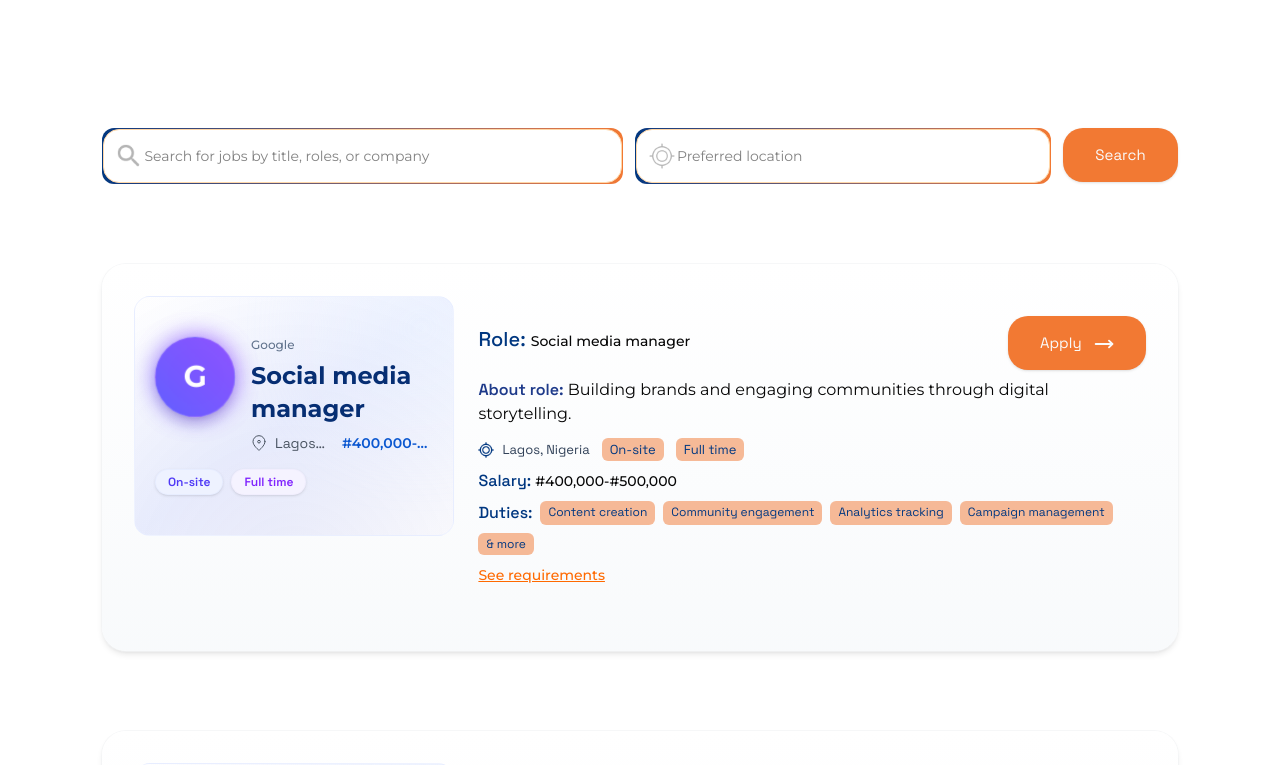
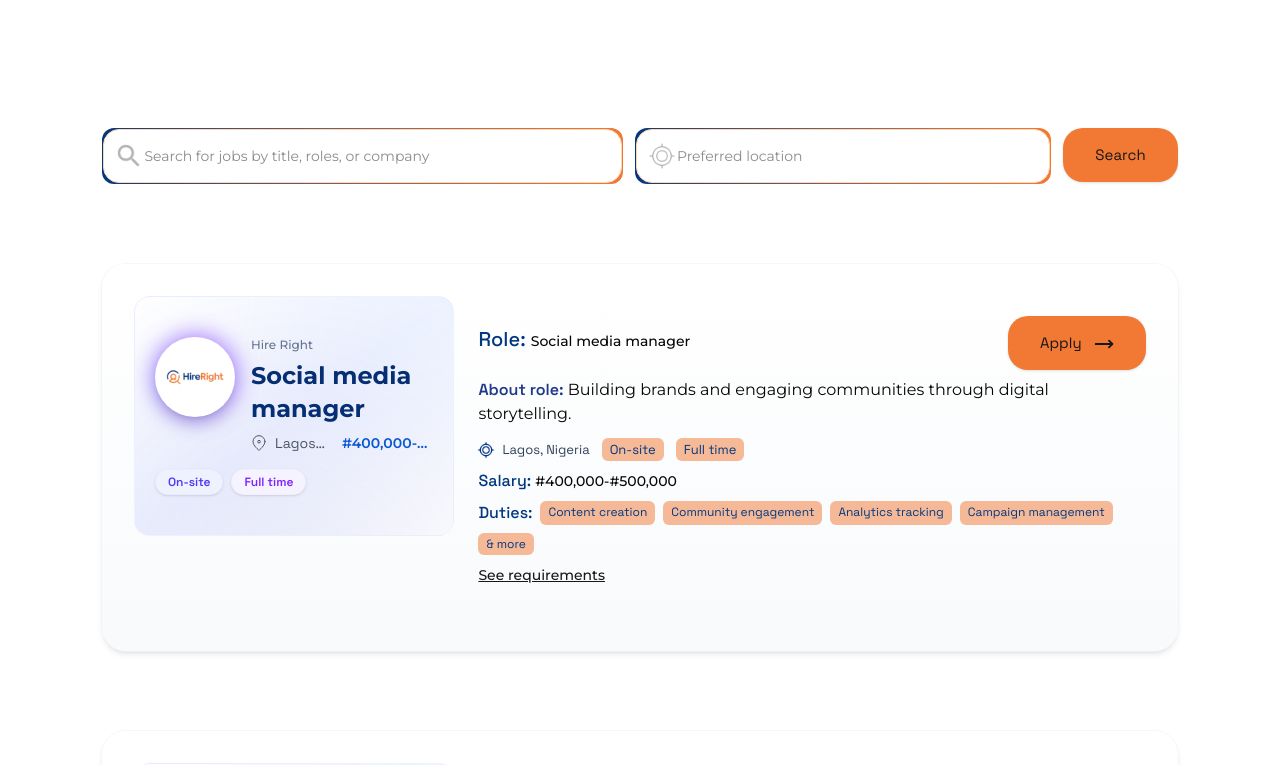
Before and after one commit to Dimplat-Tech/hire-right, a Next.js app: page /job-openings in a window 1280 px wide. Shown: the part 680-1445 px from the top of the page. Built offline with nearby package versions, Linux system fonts and the light colour scheme.

Commit message:
initial commit

```diff
--- a/src/app/admin/page.tsx
+++ b/src/app/admin/page.tsx
@@ -16,12 +16,12 @@ export default function AdminPage() {
   };
 
   return (
-    <div className="min-h-screen bg-gray-50">
+    <>
       {!isAuthenticated ? (
         <AdminLogin onLogin={handleLogin} />
       ) : (
         <AdminDashboard />
       )}
-    </div>
+    </>
   );
 }
--- a/src/app/globals.css
+++ b/src/app/globals.css
@@ -27,10 +27,15 @@
 }
 
 body {
-  /* background: var(--background); */
-  color: var(--background);
+  background: var(--background);
+  color: var(--foreground);
 
   font-family: var(--font-montserrat), system-ui, -apple-system, sans-serif;
+}
+
+/* Ensure form controls inherit readable foreground color */
+input, textarea, select, button {
+  color: inherit;
 }
 
 /* Custom utility classes for brand colors */
--- a/src/components/admin/sections/JobManagement.tsx
+++ b/src/components/admin/sections/JobManagement.tsx
@@ -36,10 +36,15 @@ export default function JobManagement() {
       </div>
 
       {/* Job List */}
-      <div className="bg-white shadow overflow-hidden sm:rounded-md">
+      <div className="bg-gray-50 shadow overflow-hidden sm:rounded-md">
         <ul className="divide-y divide-gray-200">
-          {jobs.map((job) => (
-            <li key={job.id} className="px-6 py-4 hover:bg-gray-50">
+          {jobs.length === 0 ? (
+            <li className="px-6 py-8 text-center text-gray-500">
+              No jobs added yet. Click &quot;Add New Job&quot; to get started.
+            </li>
+          ) : (
+            jobs.map((job) => (
+              <li key={job.id} className="px-6 py-4 hover:bg-white transition-colors">
                 <div className="flex items-center justify-between">
                   <div>
                     <h3 className="text-lg font-medium text-gray-900">{job.role}</h3>
@@ -71,17 +76,29 @@ export default function JobManagement() {
                   </div>
                 </div>
               </li>
-          ))}
+            ))
+          )}
         </ul>
       </div>
 
-      {/* Add/Edit Job Modal */}
+      {/* Add/Edit Job Modal - Better Visibility */}
       {(isAddingJob || editingJob) && (
-        <div className="fixed inset-0 bg-gray-500 bg-opacity-75 flex items-center justify-center p-4">
-          <div className="bg-white rounded-lg max-w-2xl w-full p-6">
-            <h3 className="text-xl font-bold mb-4">
+        <div className="fixed inset-0 bg-black/40 backdrop-blur-sm flex items-center justify-center p-4 z-50">
+          <div className="bg-white rounded-lg max-w-3xl w-full max-h-[90vh] overflow-y-auto p-8 shadow-2xl">
+            <div className="flex justify-between items-center mb-6">
+              <h3 className="text-2xl font-bold text-gray-900">
                 {isAddingJob ? 'Add New Job' : 'Edit Job'}
               </h3>
+              <button
+                onClick={() => {
+                  setIsAddingJob(false);
+                  setEditingJob(null);
+                }}
+                className="text-gray-400 hover:text-gray-600 text-2xl"
+              >
+                ✕
+              </button>
+            </div>
             <JobForm
               initialData={editingJob}
               onSubmit={isAddingJob ? handleAddJob : handleEditJob}
@@ -117,7 +134,7 @@ function JobForm({ initialData, onSubmit, onCancel }: JobFormProps) {
       duties: [],
       requirements: [],
       posted: new Date().toLocaleDateString('en-GB'),
-      logo: '/jobopening/default.png',
+      logo: '/img/landing/Logo.svg',
       locate: '/jobopening/locate.png',
       calendar: '/jobopening/calendar.png',
       locatebar: '/jobopening/locationr.png',
@@ -132,120 +149,135 @@ function JobForm({ initialData, onSubmit, onCancel }: JobFormProps) {
   };
 
   return (
-    <form onSubmit={handleSubmit} className="space-y-4">
+    <form onSubmit={handleSubmit} className="space-y-5">
+      <div className="grid grid-cols-1 md:grid-cols-2 gap-5">
         <div>
-        <label className="block text-sm font-medium text-gray-700">Role</label>
+          <label className="block text-sm font-semibold text-gray-700 mb-2">Role *</label>
           <input
             type="text"
             value={formData.role}
             onChange={(e) => setFormData({ ...formData, role: e.target.value })}
-          className="mt-1 block w-full border border-gray-300 rounded-md shadow-sm p-2"
+            className="w-full px-4 py-2 border border-gray-300 rounded-lg focus:ring-2 focus:ring-indigo-500 focus:border-transparent text-gray-900"
+            placeholder="e.g., Software Engineer"
             required
           />
         </div>
 
         <div>
-        <label className="block text-sm font-medium text-gray-700">Company</label>
+          <label className="block text-sm font-semibold text-gray-700 mb-2">Company</label>
           <input
             type="text"
             value={formData.company}
             onChange={(e) => setFormData({ ...formData, company: e.target.value })}
-          className="mt-1 block w-full border border-gray-300 rounded-md shadow-sm p-2"
+            className="w-full px-4 py-2 border border-gray-300 rounded-lg focus:ring-2 focus:ring-indigo-500 focus:border-transparent text-gray-900"
+            placeholder="e.g., Hire Right"
           />
         </div>
+      </div>
 
-      <div className="grid grid-cols-2 gap-4">
+      <div className="grid grid-cols-1 md:grid-cols-3 gap-5">
         <div>
-          <label className="block text-sm font-medium text-gray-700">Location</label>
+          <label className="block text-sm font-semibold text-gray-700 mb-2">Location *</label>
           <input
             type="text"
             value={formData.location}
             onChange={(e) => setFormData({ ...formData, location: e.target.value })}
-            className="mt-1 block w-full border border-gray-300 rounded-md shadow-sm p-2"
+            className="w-full px-4 py-2 border border-gray-300 rounded-lg focus:ring-2 focus:ring-indigo-500 focus:border-transparent text-gray-900"
+            placeholder="e.g., Lagos, Nigeria"
             required
           />
         </div>
         <div>
-          <label className="block text-sm font-medium text-gray-700">Salary</label>
+          <label className="block text-sm font-semibold text-gray-700 mb-2">Salary *</label>
           <input
             type="text"
             value={formData.salary}
             onChange={(e) => setFormData({ ...formData, salary: e.target.value })}
-            className="mt-1 block w-full border border-gray-300 rounded-md shadow-sm p-2"
+            className="w-full px-4 py-2 border border-gray-300 rounded-lg focus:ring-2 focus:ring-indigo-500 focus:border-transparent text-gray-900"
+            placeholder="e.g., #500,000 - #700,000"
             required
           />
         </div>
-      </div>
-
-      <div className="grid grid-cols-2 gap-4">
         <div>
-          <label className="block text-sm font-medium text-gray-700">Mode</label>
+          <label className="block text-sm font-semibold text-gray-700 mb-2">Mode *</label>
           <select
             value={formData.mode}
             onChange={(e) => setFormData({ ...formData, mode: e.target.value as Job['mode'] })}
-            className="mt-1 block w-full border border-gray-300 rounded-md shadow-sm p-2"
+            className="w-full px-4 py-2 border border-gray-300 rounded-lg focus:ring-2 focus:ring-indigo-500 focus:border-transparent text-gray-900"
           >
             <option value="On-site">On-site</option>
             <option value="Remote">Remote</option>
             <option value="Hybrid">Hybrid</option>
           </select>
         </div>
+      </div>
+
+      <div className="grid grid-cols-1 md:grid-cols-2 gap-5">
         <div>
-          <label className="block text-sm font-medium text-gray-700">Type</label>
+          <label className="block text-sm font-semibold text-gray-700 mb-2">Type *</label>
           <select
             value={formData.type}
             onChange={(e) => setFormData({ ...formData, type: e.target.value as Job['type'] })}
-            className="mt-1 block w-full border border-gray-300 rounded-md shadow-sm p-2"
+            className="w-full px-4 py-2 border border-gray-300 rounded-lg focus:ring-2 focus:ring-indigo-500 focus:border-transparent text-gray-900"
           >
             <option value="Full time">Full time</option>
             <option value="Part time">Part time</option>
             <option value="Contract">Contract</option>
           </select>
         </div>
+        <div>
+          <label className="block text-sm font-semibold text-gray-700 mb-2">Link</label>
+          <input
+            type="url"
+            value={formData.link}
+            onChange={(e) => setFormData({ ...formData, link: e.target.value })}
+            className="w-full px-4 py-2 border border-gray-300 rounded-lg focus:ring-2 focus:ring-indigo-500 focus:border-transparent text-gray-900"
+            placeholder="https://bit.ly/hirerightrecruitment"
+          />
+        </div>
       </div>
 
       <div>
-        <label className="block text-sm font-medium text-gray-700">About</label>
+        <label className="block text-sm font-semibold text-gray-700 mb-2">About *</label>
         <textarea
           value={formData.about}
           onChange={(e) => setFormData({ ...formData, about: e.target.value })}
-          className="mt-1 block w-full border border-gray-300 rounded-md shadow-sm p-2"
+          className="w-full px-4 py-2 border border-gray-300 rounded-lg focus:ring-2 focus:ring-indigo-500 focus:border-transparent text-gray-900"
+          placeholder="Brief description of the role..."
+          rows={3}
+          required
+        />
+      </div>
+
+      <div>
+        <label className="block text-sm font-semibold text-gray-700 mb-2">Duties (one per line) *</label>
+        <textarea
+          value={formData.duties?.join('\n')}
+          onChange={(e) => setFormData({ ...formData, duties: e.target.value.split('\n').filter(d => d.trim()) })}
+          className="w-full px-4 py-2 border border-gray-300 rounded-lg focus:ring-2 focus:ring-indigo-500 focus:border-transparent text-gray-900"
+          placeholder="e.g., Develop features&#10;Fix bugs&#10;Code review"
           rows={4}
           required
         />
       </div>
 
       <div>
-        <label className="block text-sm font-medium text-gray-700">
-          Duties (one per line)
-        </label>
+        <label className="block text-sm font-semibold text-gray-700 mb-2">Requirements (one per line) *</label>
         <textarea
-          value={formData.duties?.join('\n')}
-          onChange={(e) => setFormData({ ...formData, duties: e.target.value.split('\n') })}
-          className="mt-1 block w-full border border-gray-300 rounded-md shadow-sm p-2"
+          value={formData.requirements?.join('\n')}
+          onChange={(e) => setFormData({ ...formData, requirements: e.target.value.split('\n').filter(r => r.trim()) })}
+          className="w-full px-4 py-2 border border-gray-300 rounded-lg focus:ring-2 focus:ring-indigo-500 focus:border-transparent text-gray-900"
+          placeholder="e.g., 3+ years experience&#10;Strong problem solving&#10;Team player"
           rows={4}
           required
         />
       </div>
 
-      <div>
-        <label className="block text-sm font-medium text-gray-700">
-          Requirements (one per line)
-        </label>
-        <textarea
-          value={formData.requirements?.join('\n')}
-          onChange={(e) => setFormData({ ...formData, requirements: e.target.value.split('\n') })}
-          className="mt-1 block w-full border border-gray-300 rounded-md shadow-sm p-2"
-          rows={4}
-          required
-        />
-      </div>
-
-      <div className="flex justify-end gap-3">
-        <Button variant="secondary" onClick={onCancel} className="px-4 py-2">
+      <div className="flex justify-end gap-3 pt-6 border-t border-gray-200">
+        <Button variant="secondary" onClick={onCancel} className="px-6 py-2">
           Cancel
         </Button>
-        <Button type="submit" variant="primary" className="px-4 py-2">
+        <Button type="submit" variant="primary" className="px-6 py-2">
           {initialData ? 'Save Changes' : 'Add Job'}
         </Button>
       </div>
--- a/src/components/jobopening/Jobcard.tsx
+++ b/src/components/jobopening/Jobcard.tsx
@@ -79,8 +79,20 @@ const JobCard = ({ job, isOpen, onToggle }: Props) => {
           <div className="flex items-start gap-4 z-10 w-full">
             <div className="relative group-hover:scale-105 transition-transform duration-300">
               <div className="absolute inset-0 bg-gradient-to-tr from-indigo-600 to-violet-600 rounded-full blur-md opacity-75"></div>
-              <div className="relative bg-gradient-to-tr from-indigo-500 to-violet-500 text-white rounded-full w-20 h-20 flex items-center justify-center text-3xl font-extrabold shadow-lg animate-pulse-slow flex-shrink-0 border border-white/10">
-                {job.company ? job.company.charAt(0).toUpperCase() : job.role.charAt(0).toUpperCase()}
+              <div className="relative bg-white rounded-full w-20 h-20 flex items-center justify-center shadow-lg flex-shrink-0 border border-white/10 overflow-hidden">
+                {job.logo ? (
+                  <Image
+                    src={job.logo}
+                    alt={`${job.company || 'Employer'} logo`}
+                    width={64}
+                    height={64}
+                    className="object-contain"
+                  />
+                ) : (
+                  <span className="text-3xl font-extrabold text-indigo-600">
+                    {job.company ? job.company.charAt(0).toUpperCase() : job.role.charAt(0).toUpperCase()}
+                  </span>
+                )}
               </div>
             </div>
               <div className="text-left flex-1 min-w-0">
--- a/src/components/landing/OpportunitiesSpotlight.tsx
+++ b/src/components/landing/OpportunitiesSpotlight.tsx
@@ -17,8 +17,8 @@ const JobOpenings = () => {
     },
     {
       id: 2,
-      company: "Google",
-      logo: "https://cdn.jsdelivr.net/gh/devicons/devicon/icons/google/google-original.svg",
+      company: "Hire Right",
+      logo: "/img/landing/Logo.svg",
       position: "Engineering Lead",
       location: "Lagos, Nigeria",
       salary: "₦4,200,000-₦4,800,000 annually",
@@ -26,8 +26,8 @@ const JobOpenings = () => {
     },
     {
       id: 3,
-      company: "Google",
-      logo: "https://cdn.jsdelivr.net/gh/devicons/devicon/icons/google/google-original.svg",
+      company: "Hire Right",
+      logo: "/img/landing/Logo.svg",
       position: "HR Manager",
       location: "Lagos, Nigeria",
       salary: "₦3,000,000-₦3,600,000 annually",
--- a/src/data/jobs.ts
+++ b/src/data/jobs.ts
@@ -22,7 +22,7 @@ export type Job = {
 export const jobs: Job[] = [
   {
     id: "j-1",
-    company: "Google",
+  company: "Hire Right",
     role: "Social media manager",
     requirements: [
     "Experience managing social media in crypto/fintech/tech",
@@ -40,7 +40,7 @@ export const jobs: Job[] = [
     salary: "#400,000-#500,000",
     duties: ["Content creation", "Community engagement", "Analytics tracking", "Campaign management", "& more"],
     posted: "27/07/2025",
-    logo: "/jobopening/google.png",
+  logo: "/img/landing/Logo.svg",
     locate:"/jobopening/locate.png",
     calendar:"/jobopening/calendar.png",
     locatebar:"/jobopening/locationr.png",
@@ -49,7 +49,7 @@ export const jobs: Job[] = [
   },
   {
     id: "j-2",
-    company: "Google",
+  company: "Hire Right",
     role: "Hr Manager",
     requirements: [
       "Bachelor's in HR, Business Admin or related field (HR certification a plus)",
@@ -67,7 +67,7 @@ export const jobs: Job[] = [
     salary: "#3,000,000-#3,600,000",
     duties:["Recruitment & onboarding", "Employee relations", "Performance management", "Policy development", "& more"],
     posted: "27/07/2025",
-    logo: "/jobopening/google.png",
+  logo: "/img/landing/Logo.svg",
     locate:"/jobopening/locate.png",
     calendar:"/jobopening/calendar.png",
     locatebar:"/jobopening/locationr.png",
@@ -76,7 +76,7 @@ export const jobs: Job[] = [
   },
   {
     id: "j-3",
-    company: "Google",
+  company: "Hire Right",
     role: "Restaurant Manager",
     requirements: [
    "HND/BSc in Hospitality ,Business Admin , or related field ",
@@ -95,7 +95,7 @@ export const jobs: Job[] = [
     salary: "$500 - $800",
     duties:["Daily operations supervision", "Customer service", "Staff scheduling", "Inventory management", "& more"],
     posted: "27/07/2025",
-    logo: "/jobopening/google.png",
+  logo: "/img/landing/Logo.svg",
     locate:"/jobopening/locate.png",
     calendar:"/jobopening/calendar.png",
     locatebar:"/jobopening/location.png",
@@ -104,7 +104,7 @@ export const jobs: Job[] = [
   },
    {
     id: "j-4",
-    company: "Google",
+  company: "Hire Right",
     role: "Sales Representative-Fashion",
     requirements: [
       "HND/BSc in any field (fashion retail experience a plus )",
@@ -120,7 +120,7 @@ export const jobs: Job[] = [
     salary: "$500 - $800",
     duties: ["Client engagement", "Sales conversion", "Fashion advisory", "Relationship building", "& more"],
     posted: "27/07/2025",
-    logo: "/jobopening/google.png",
+  logo: "/img/landing/Logo.svg",
     locate:"/jobopening/locate.png",
     calendar:"/jobopening/calendar.png",
     locatebar:"/jobopening/locationr.png",
@@ -129,7 +129,7 @@ export const jobs: Job[] = [
   },
    {
     id: "j-5",
-    company: "Google",
+  company: "Hire Right",
     role: "Head, CASA Business Segment",
     about:
       "Leading growth in current and savings account portfolios.",
@@ -148,7 +148,7 @@ export const jobs: Job[] = [
     salary: "$500 - $800",
     duties: ["Account acquisition", "Product strategy", "Customer retention", "Campaign execution", "& more"],
     posted: "27/07/2025",
-    logo: "/jobopening/google.png",
+  logo: "/img/landing/Logo.svg",
     locate:"/jobopening/locate.png",
     calendar:"/jobopening/calendar.png",
     locatebar:"/jobopening/locationr.png",
@@ -157,7 +157,7 @@ export const jobs: Job[] = [
   },
     {
     id: "j-6",
-    company: "Google",
+  company: "Hire Right",
     role: "Head, Salary Business Segment",
     about:
       "Driving salary-based banking products and client satisfaction.",
@@ -174,7 +174,7 @@ export const jobs: Job[] = [
     salary: "$500 - $800",
     duties: ["Salary account management", "Corporate partnerships", "Client retention", "Business growth", "& more"],
     posted: "27/07/2025",
-    logo: "/jobopening/google.png",
+  logo: "/img/landing/Logo.svg",
     locate:"/jobopening/locate.png",
     calendar:"/jobopening/calendar.png",
     locatebar:"/jobopening/locationr.png",
@@ -183,7 +183,7 @@ export const jobs: Job[] = [
   },
       {
     id: "j-7",
-    company: "Google",
+  company: "Hire Right",
     role: "Business/Operations Admin",
     about:
       "Supporting efficient workflows and daily business operations.",
@@ -200,7 +200,7 @@ export const jobs: Job[] = [
     salary: "$500 - $800",
     duties: ["Clerical support", "Record management", "Meeting coordination", "Process support", "& more"],
     posted: "27/07/2025",
-    logo: "/jobopening/google.png",
+  logo: "/img/landing/Logo.svg",
     locate:"/jobopening/locate.png",
     calendar:"/jobopening/calendar.png",
     locatebar:"/jobopening/locationr.png",
@@ -209,7 +209,7 @@ export const jobs: Job[] = [
   },
       {
     id: "j-8",
-    company: "Google",
+  company: "Hire Right",
     role: "Junior Architect",
     about:
       "Transforming creative ideas into functional architectural designs.",
@@ -226,7 +226,7 @@ export const jobs: Job[] = [
     salary: "#2,400,000 Anually",
     duties: ["Design assistance", "Drawing preparation", "Project modeling", "Senior support", "& more"],
     posted: "27/07/2025",
-    logo: "/jobopening/google.png",
+  logo: "/img/landing/Logo.svg",
     locate:"/jobopening/locate.png",
     calendar:"/jobopening/calendar.png",
     locatebar:"/jobopening/locationr.png",
@@ -235,7 +235,7 @@ export const jobs: Job[] = [
   },
       {
     id: "j-9",
-    company: "Google",
+  company: "Hire Right",
     role: "Head, Corporate Business Segment ",
     about:
       "Spearheading corporate partnerships and business development.",
@@ -252,7 +252,7 @@ export const jobs: Job[] = [
     salary: "$500 - $800",
     duties:["Design assistance", "Drawing preparation", "Project modeling", "Senior support", "& more"],
     posted: "27/07/2025",
-    logo: "/jobopening/google.png",
+  logo: "/img/landing/Logo.svg",
     locate:"/jobopening/locate.png",
     calendar:"/jobopening/calendar.png",
     locatebar:"/jobopening/locationr.png",
@@ -261,7 +261,7 @@ export const jobs: Job[] = [
   },
       {
     id: "j-10",
-    company: "Google",
+  company: "Hire Right",
     role: "Assistant Engineer",
     about:
       "Designing and implementing innovative technical solutions.",
@@ -278,7 +278,7 @@ export const jobs: Job[] = [
     salary: "#2,400,000 - #3,000,000 Anually",
     duties: ["System design", "Implementation", "Testing & validation", "Project collaboration", "& more"],
     posted: "27/07/2025",
-    logo: "/jobopening/google.png",
+  logo: "/img/landing/Logo.svg",
     locate:"/jobopening/locate.png",
     calendar:"/jobopening/calendar.png",
     locatebar:"/jobopening/locationr.png",
@@ -286,8 +286,8 @@ export const jobs: Job[] = [
     image: "/img/jobs/job10.jpeg", // <-- Updated image path
   },
       {
-    id: "j-11",
-    company: "Google",
+        id: "j-11",
+        company: "Hire Right",
   role: "Quality Control Officer",
     about:
       "Ensuring product excellence and compliance with standards.",
@@ -302,7 +302,7 @@ export const jobs: Job[] = [
     salary: "$500 - $800",
     duties:["Product inspection", "Standards compliance", "Issue reporting", "Process improvement", "& more"],
     posted: "27/07/2025",
-    logo: "/jobopening/google.png",
+  logo: "/img/landing/Logo.svg",
     locate:"/jobopening/locate.png",
     calendar:"/jobopening/calendar.png",
     locatebar:"/jobopening/locationr.png",
@@ -310,8 +310,8 @@ export const jobs: Job[] = [
     image: "/img/jobs/job11.jpeg", // <-- Updated image path
   },
       {
-    id: "j-12",
-    company: "Google",
+        id: "j-12",
+        company: "Hire Right",
     role: "Full Stack Engineer (Fintech",
     about:
       "Building secure, scalable fintech solutions from front to back end.",
@@ -328,7 +328,7 @@ export const jobs: Job[] = [
     salary: "$500 - $800",
     duties: ["Frontend development", "Backend Integration", "API implementation", "Process support", "& more"],
     posted: "27/07/2025",
-    logo: "/jobopening/google.png",
+  logo: "/img/landing/Logo.svg",
     locate:"/jobopening/locate.png",
     calendar:"/jobopening/calendar.png",
     locatebar:"/jobopening/locationr.png",
@@ -336,8 +336,8 @@ export const jobs: Job[] = [
     image: "/img/jobs/job12.jpeg", // <-- Updated image path
   },
       {
-    id: "j-13",
-    company: "Google",
+        id: "j-13",
+        company: "Hire Right",
     role: "Engineering Lead",
     about:
       "Guiding teams to deliver impactful engineering solutions.",
@@ -354,7 +354,7 @@ export const jobs: Job[] = [
     salary: "#4,000,000 - #4,800,000 Anually",
     duties:["Team leadership", "Project supervision", "Mentorship", "Innovation delivery", "& more"],
     posted: "27/07/2025",
-    logo: "/jobopening/google.png",
+  logo: "/img/landing/Logo.svg",
     locate:"/jobopening/locate.png",
     calendar:"/jobopening/calendar.png",
     locatebar:"/jobopening/locationr.png",
@@ -362,8 +362,8 @@ export const jobs: Job[] = [
     image: "/img/jobs/job13.jpeg", // <-- Updated image path
   },
       {
-    id: "j-14",
-    company: "Google",
+        id: "j-14",
+        company: "Hire Right",
     role: "Areas Sales Manager",
     about:
       "Driving regional sales performance and market growth.",
@@ -380,7 +380,7 @@ export const jobs: Job[] = [
     salary: "#4,800,000 - #7,200,000 Anually",
     duties:["Regional sales growth", "Team training", "Target achievement", "Market analysis", "& more"],
     posted: "27/07/2025",
-    logo: "/jobopening/google.png",
+  logo: "/img/landing/Logo.svg",
     locate:"/jobopening/locate.png",
     calendar:"/jobopening/calendar.png",
     locatebar:"/jobopening/locationr.png",
@@ -388,8 +388,8 @@ export const jobs: Job[] = [
     image: "/img/jobs/job14.jpeg", // <-- Updated image path
   },
       {
-    id: "j-15",
-    company: "Google",
+        id: "j-15",
+        company: "Hire Right",
     role: "Business/Operations Admin",
     about:
       "Supporting efficient workflows and daily business operations.",
@@ -406,7 +406,7 @@ export const jobs: Job[] = [
     salary: "$500 - $800",
     duties: ["Clerical support", "Record management", "Meeting coordination", "Process support", "& more"],
     posted: "27/07/2025",
-    logo: "/jobopening/google.png",
+  logo: "/img/landing/Logo.svg",
     locate:"/jobopening/locate.png",
     calendar:"/jobopening/calendar.png",
     locatebar:"/jobopening/locationr.png",
```
Also changed, not shown: src/components/admin/AdminDashboard.tsx (+25 -31 lines). Lines whose indentation alone changed are shown as unchanged.
